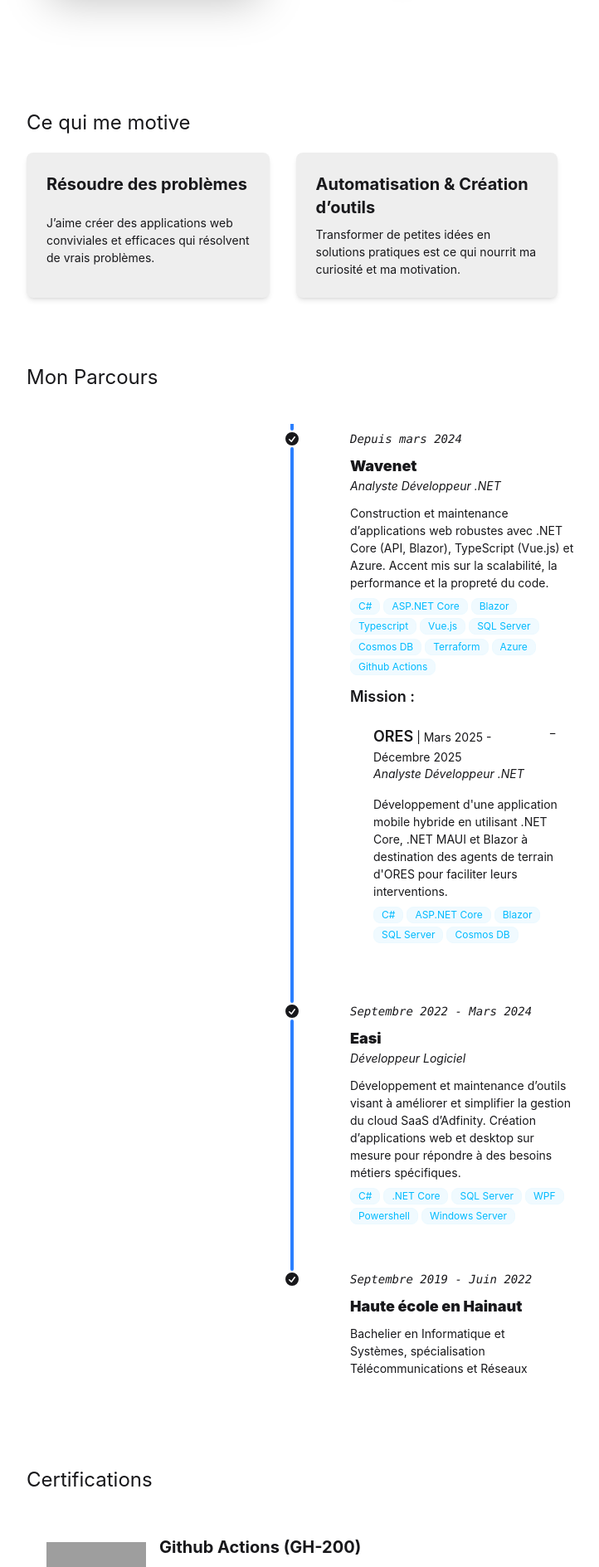
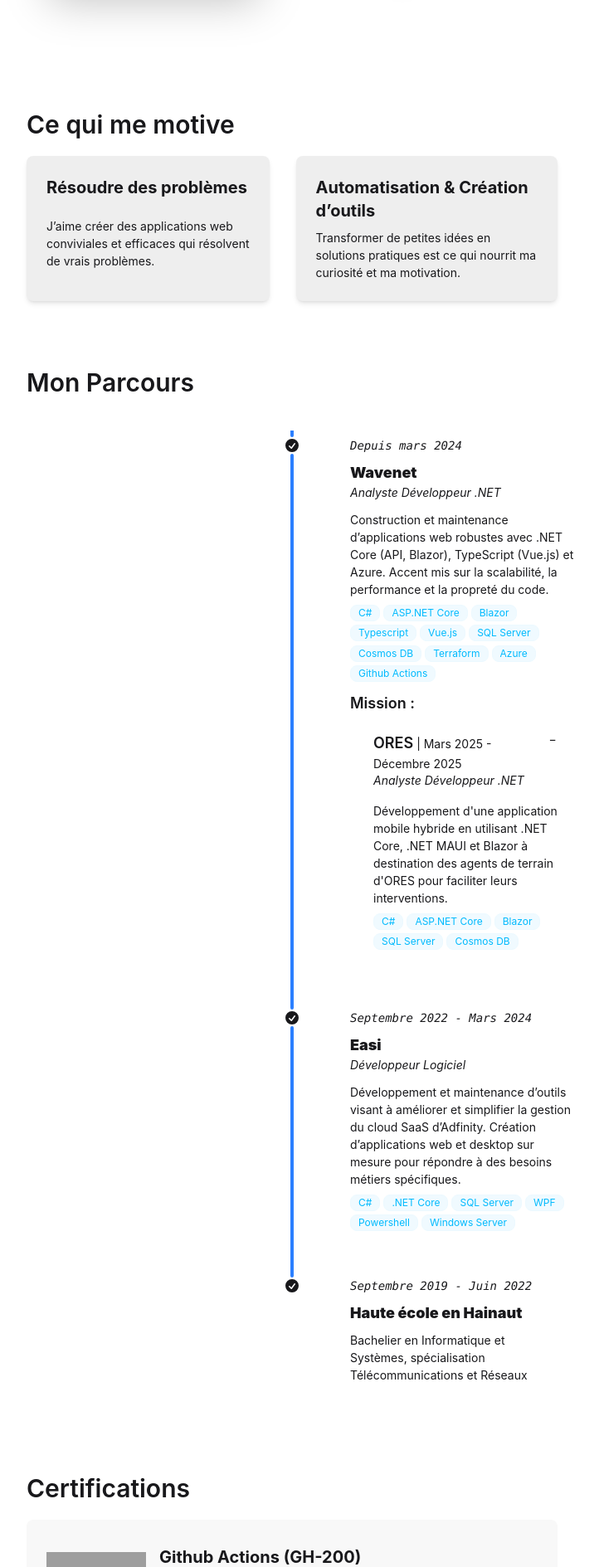
Before and after one commit to h0livier/nuxt-portfolio, a Nuxt app: page / in a window 1280 px wide. Shown: the part 660-2549 px from the top of the page at 83% size, without its empty margins (288-1010 px from the left). Built offline with nearby package versions, Linux system fonts and the light colour scheme; grey boxes are pictures that could not be loaded.

Commit message:
added-gh-200

```diff
--- a/components/cv/columns/content.vue
+++ b/components/cv/columns/content.vue
@@ -30,10 +30,10 @@
         <p class="mt-1 leading-snug">{{ experience.description }}</p>
         <div v-if="showMissions !== false && experience.missions && experience.missions.length > 0">
           <p class="font-semibold mt-2 text-sm">{{ pluralize($t("mission"), experience.missions.length) }} : </p>
-          <div v-for="mission in experience.missions" :key="mission.date" class="ml-3 mt-2 text-sm">
+          <div v-for="mission in experience.missions" :key="mission.date" class="ml-2 mt-2 text-sm">
             <div class="flex items-baseline justify-between">
-              <p>
-                <span class="font-semibold">{{ mission.enterprise}} |</span> {{ mission.title}}
+              <p class="font-semibold">
+                {{ mission.enterprise}}
               </p>
               <p><span class="italic">{{ mission.date }}</span></p>
             </div>
@@ -46,10 +46,9 @@
     <cv-columns-section v-if="showCertifications !== false" :title="$t('certificationsTitle')">
       <div v-for="(certification, index) in certifications" :key="index" class="mt-3 break-inside-avoid">
         <div class="flex items-baseline justify-between gap-2">
-          <p class="font-semibold">{{ certification.name }}</p>
+          <p><span class="font-semibold">{{ certification.name }}</span> - {{ certification.issuer }}</p>
           <p class="italic text-right">{{ certification.date }}</p>
         </div>
-        <p class="mt-1 leading-snug">{{ certification.description }}</p>
       </div>
     </cv-columns-section>
 
--- a/components/timeline.vue
+++ b/components/timeline.vue
@@ -13,7 +13,7 @@
 const experiences = ref(props.experiences)
 </script>
 <template>
-    <h2 class="text-2xl mb-10 mt-[10vh]">{{ $t("timelineTitle") }}</h2>
+    <h2 class="text-3xl font-semibold mb-10 mt-[10vh]">{{ $t("timelineTitle") }}</h2>
     <ul class="timeline timeline-snap-icon timeline-compact timeline-vertical">
         <li v-for="experience in experiences">
             <hr class="bg-blue-500" />
--- a/pages/index.vue
+++ b/pages/index.vue
@@ -44,7 +44,7 @@
                 </div>
             </div>
             <div class="mt-[10vh] md:my-2">
-                <h2 class="text-2xl mb-5">{{ $t("drivesMe") }}</h2>
+                <h2 class="text-3xl font-semibold mb-5">{{ $t("drivesMe") }}</h2>
                 <div class="flex flex-col gap-4 lg:flex-row lg:gap-8">
                     <div class="grow card bg-base-300 shadow-md">
                         <div class="card-body">
@@ -62,12 +62,12 @@
             </div>
             <Timeline :experiences="experiences" :educations="educations" />
             <div class="mt-[10vh] md:my-16">
-                <h2 class="text-2xl mb-5">{{ $t("certificationsTitle") }}</h2>
-                <div class="flex flex-col gap-4 lg:flex-row lg:flex-wrap lg:gap-8">
+                <h2 class="text-3xl font-semibold mb-5">{{ $t("certificationsTitle") }}</h2>
+                <div class="flex flex-col gap-4 lg:flex-row lg:flex-wrap lg:gap-6">
                     <a v-for="cert in certifications" :key="cert.name"
                         :href="cert.link || undefined"
                         target="_blank" rel="noopener noreferrer"
-                        class="grow card bg-base-100 transition-all hover:bg-base-200 cursor-pointer">
+                        class="grow card bg-base-100 lg:bg-base-200 transition-all hover:bg-base-300 cursor-pointer">
                         <div class="card-body">
                             <div class="flex flex-col-reverse items-center gap-4 md:flex-row md:items-center">
                                 <img v-if="cert.logo" :src="cert.logo" :alt="cert.name" class="w-30 h-30 object-contain" />
@@ -82,7 +82,7 @@
                 </div>
             </div>
             <div class="flex flex-col items-center my-26">
-                <h2 class="text-3xl">{{ $t("getInTouchTitle") }}</h2>
+                <h2 class="text-4xl font-semibold">{{ $t("getInTouchTitle") }}</h2>
                 <p class="text-center text-xl py-5">{{ $t("getInTouchText") }}</p>
                 <p class="flex gap-4">
                     <NuxtLink class="text-xl font-semibold hover:underline" href="https://github.com/h0livier">Github</NuxtLink>
```
